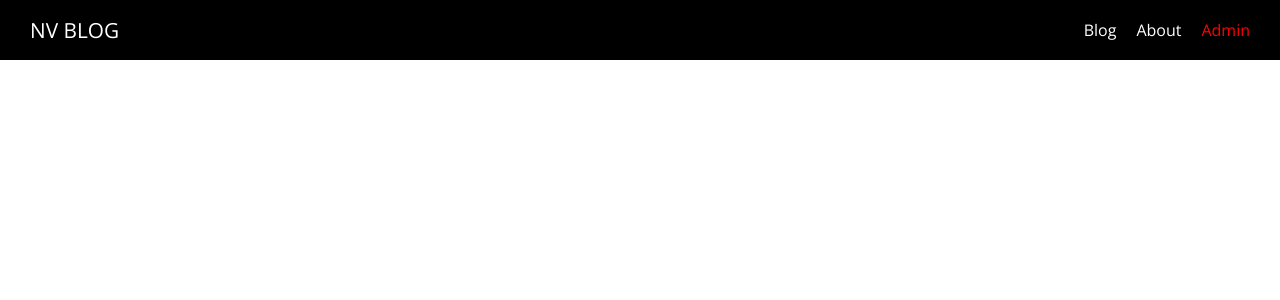
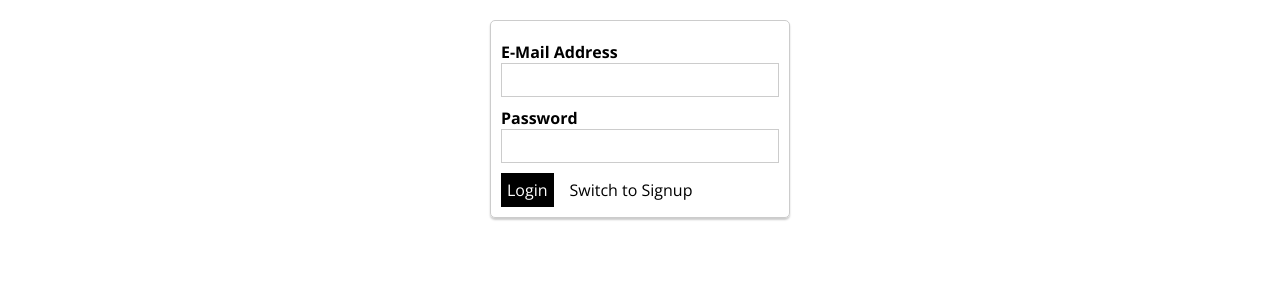
Before and after one commit to NiVanc/nuxt-blog, a Nuxt app: page /admin/auth in a window 1280 px wide. Shown: the top 300 px of the page. Built offline with nearby package versions, Linux system fonts and the light colour scheme.

Commit message:
Display content for the auth page

```diff
--- a/pages/admin/auth/index.vue
+++ b/pages/admin/auth/index.vue
@@ -0,0 +1,52 @@
+<template>
+  <div class="admin-auth-page">
+    <div class="auth-container">
+      <form>
+        <AppControlInput type="email">E-Mail Address</AppControlInput>
+        <AppControlInput type="password">Password</AppControlInput>
+        <AppButton type="submit">{{ isLogin ? 'Login' : 'Sign Up' }}</AppButton>
+        <AppButton
+          type="button"
+          btn-style="inverted"
+          style="margin-left: 10px"
+          @click="isLogin = !isLogin"
+        >Switch to {{ isLogin ? 'Signup' : 'Login' }}</AppButton>
+      </form>
+    </div>
+  </div>
+</template>
+
+<script>
+import AppControlInput from "~/components/UI/AppControlInput";
+import AppButton from "~/components/UI/AppButton";
+
+export default {
+  name: "AdminAuthPage",
+  layout: "admin",
+  components: {
+    AppControlInput,
+    AppButton
+  },
+  data() {
+    return {
+      isLogin: true
+    };
+  }
+};
+</script>
+
+<style scoped>
+.admin-auth-page {
+  padding: 20px;
+}
+
+.auth-container {
+  border: 1px solid #ccc;
+  border-radius: 5px;
+  box-shadow: 0 2px 2px #ccc;
+  width: 300px;
+  margin: auto;
+  padding: 10px;
+  box-sizing: border-box;
+}
+</style>
```
